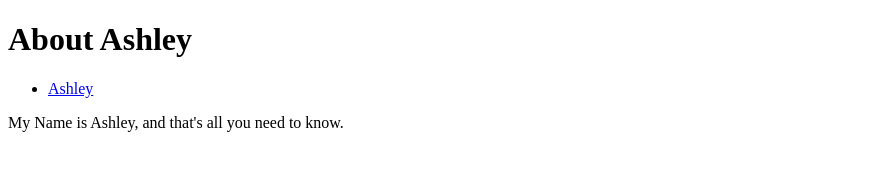
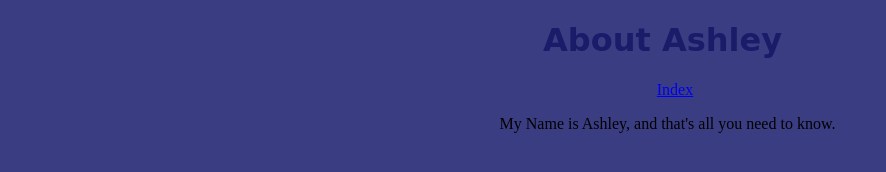
Before and after one commit to ashvarg234/ashvarg234.github.io, a plain HTML site: page about.html in a window 1280 px wide. Shown: the whole page, without its empty margins (0-886 px from the left). Drawn offline with Linux system fonts and the light colour scheme.

Commit message:
updated css and html

```diff
--- a/about.html
+++ b/about.html
@@ -3,17 +3,16 @@
 <head>
     <meta charset="UTF-8">
     <meta name="viewport" content="width=device-width, initial-scale=1.0">
+    <link rel="stylesheet" href="./css/style.css">
     <title>About Me</title>
 </head>
 <body>
     <h1>About Ashley</h1>
-    <div>
-        <nav>
-            <ul>
-                <li><a href="index.html">Ashley</a></li>
-            </ul>
+    <div class="container">
+        <nav class="navbar navbar-light bg-light">
+            <a class="navbar-brand" href="index.html">Index</a>
         </nav>
     </div>
-    <p>My Name is Ashley, and that's all you need to know.</p>
+    <p class="info">My Name is Ashley, and that's all you need to know.</p>
 </body>
 </html>
--- a/css/style.css
+++ b/css/style.css
@@ -2,6 +2,7 @@ h1 {
     font-family: 'Lemonada', cursive;
     text-align: center;
     color: #1A1C69;
+    padding-left: 45px;
 }
 nav {
     text-align: center;
@@ -14,12 +15,19 @@ nav {
 }
 .image {
     margin: auto;
-    padding-left: 100px;
+    padding-left: 95px;
 }
 body {
     background-color: #3b3d83;
+    font-family:
 }
 .list {
     border: 2px dotted  #3b3d83;
     background-color: #691a1d;
 }
+p {
+    padding-left: 55px;
+}
+.info {
+    text-align: center;
+}
```
Also changed, not shown: index.html (+3 -4 lines).
